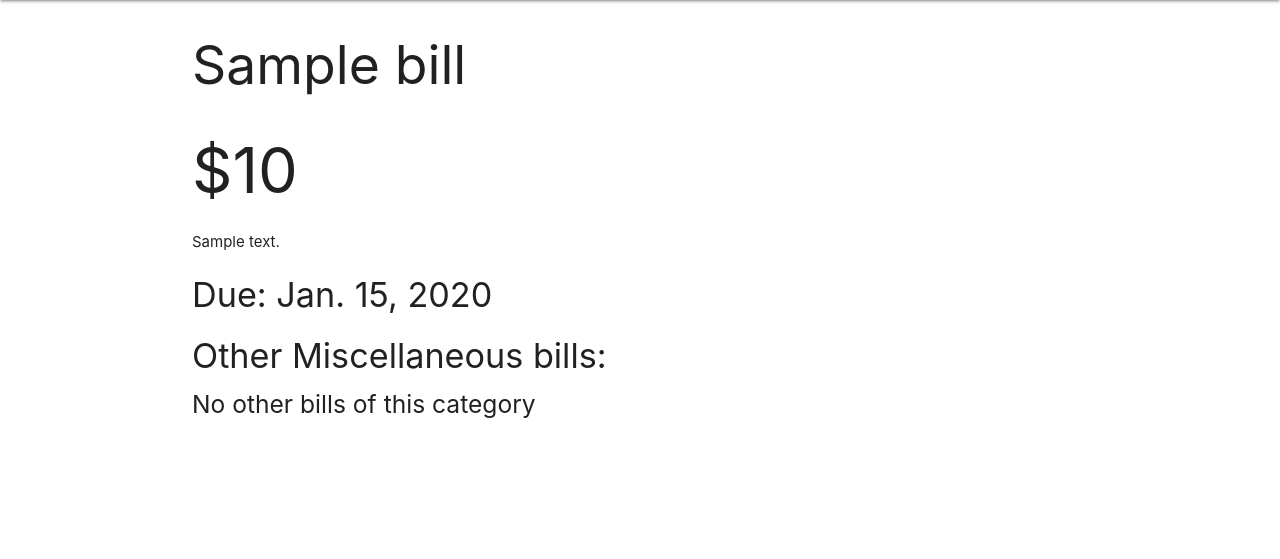
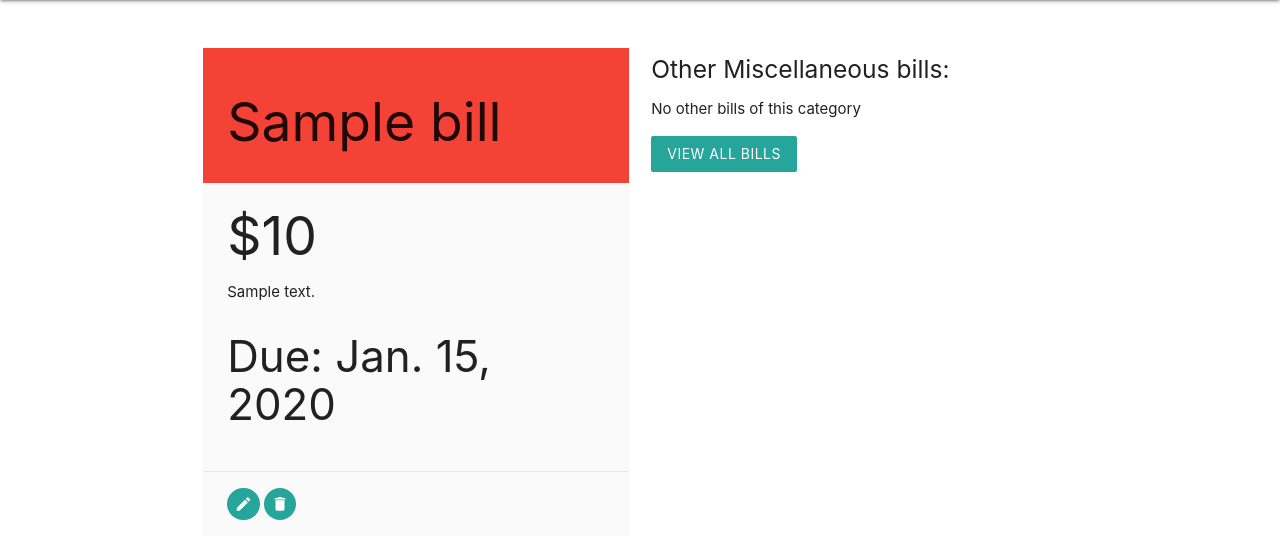
Before and after one commit to madeleinemarie/pygg, a Django app: page /bills/1 in a window 1280 px wide. Shown: the part 64-623 px from the top of the page. Run offline with Django 3.2, Linux system fonts and the light colour scheme; tables that the repository leaves empty hold one stand-in row (values such as "Sample post").

Commit message:
Bills Detail View, Category Colors, UI updates

```diff
--- a/main_app/static/css/style.css
+++ b/main_app/static/css/style.css
@@ -1,3 +1,7 @@
+main {
+    margin-top: 40px;
+}
+
 #user-panel {
     min-height: 13rem;
 }
@@ -9,8 +13,18 @@
     background-size: 85%;
 }
 
-.test {
-    border: 1px solid red;
+td#category-color {
+    width: 5px;
+    background-color: lightsalmon;
+    padding: 0;
+}
+
+.card-header {
+    padding: 10px 24px;
+}
+
+h2.details-amount {
+    margin: 0 0 15px 0 !important;
 }
 
 @media (max-width:992px) {
--- /dev/null
+++ b/main_app/static/js/main.js
@@ -0,0 +1,10 @@
+document.addEventListener('DOMContentLoaded', function() {
+    $('td:contains("Miscellaneous")').closest('tr').css('background-color','lightsalmon');
+    $('td:contains("Mortgage")').closest('tr').css('background-color','hotpink');
+    $('td:contains("Rent")').closest('tr').css('background-color','orangered');
+    $('td:contains("Entertainment")').closest('tr').css('background-color','darkkhaki');
+    $('td:contains("Utilities")').closest('tr').css('background-color','mediumpurple');
+    $('td:contains("Insurance")').closest('tr').css('background-color','mediumaquamarine');
+    $('td:contains("Credit Cards")').closest('tr').css('background-color','steelblue');
+    $('td:contains("Loans")').closest('tr').css('background-color','gainsboro');
+});
--- a/main_app/templates/base.html
+++ b/main_app/templates/base.html
@@ -9,8 +9,10 @@
     <link href="https://fonts.googleapis.com/icon?family=Material+Icons" rel="stylesheet">
     <link rel="stylesheet" type="text/css" href="{% static 'css/style.css' %}">
     <link rel="stylesheet" href="https://cdnjs.cloudflare.com/ajax/libs/materialize/1.0.0/css/materialize.min.css">
+    <script src="https://code.jquery.com/jquery-3.5.1.min.js" integrity="sha256-9/aliU8dGd2tb6OSsuzixeV4y/faTqgFtohetphbbj0=" crossorigin="anonymous"></script>
     <script defer src="https://cdnjs.cloudflare.com/ajax/libs/materialize/1.0.0/js/materialize.min.js"></script>
     <script defer src="https://cdnjs.cloudflare.com/ajax/libs/Chart.js/2.9.3/Chart.min.js"></script>
+    <script src="{% static 'js/main.js' %}"></script>
     <title>Pygg</title>
 </head>
 
@@ -49,7 +51,8 @@
                     <p>Lorem ipsum dolor sit amet, consectetur adipiscing elit, sed do eiusmod tempor incididunt ut labore et dolore magna aliqua.</p>
                 </div>
                 <div class="col s12 l3 right-align" id="user-panel-budget">
-                    <p>Your monthly budget is:<br>${{ user.userinfo.budget }}</p>
+                    <p>Your monthly budget is:</p>
+                    <h2 class="details-amount">${{ user.userinfo.budget }}</h2>
                     <a href="{% url 'budget_update' %}">Update Budget</a>
                 </div>
             </div>
--- a/main_app/templates/main_app/bill_detail.html
+++ b/main_app/templates/main_app/bill_detail.html
@@ -1,17 +1,52 @@
 {% extends 'base.html' %}
 {% block content %}
+<div class="row">
+    <div class="col s12 l6">
+        <div class="card grey lighten-5 z-depth-0">
+            <div class='card-header red' id="category-color">
                 <h2>{{ object.name }}</h2>
-    <h1>${{ object.amount }}</h1>
+            </div>
+            <div class="card-content">
+                <h2 class="details-amount">${{ object.amount }}</h2>
                 <p>{{ object.description }}</p>
-    <h4>Due: {{ object.dueDate }}</h4>
-    <h4>Other {{ object.get_category_display }} bills:</h4>
+                <h3>Due: {{ object.dueDate }}</3p>
+            </div>
+            <div class="card-action">
+                <a href="{% url 'bills_update' bill.id %}" class="waves-effect waves-light btn-small btn-floating  z-depth-0""><i class=" tiny material-icons left">create</i>Edit</a>
+                <a href="{% url 'bills_delete' bill.id %}" class="waves-effect waves-light btn-small btn-floating  z-depth-0""><i class=" tiny material-icons left">delete</i>Delete</a>
+            </div>
+        </div>
+    </div>
+    <div class="col s12 l6">
+        <h5>Other {{ object.get_category_display }} bills:</h5>
         {% if same_category.count %}
+        <table class="striped bill-table">
+            <thead>
+                <tr>
+                    <th></th>
+                    <th>Name</th>
+                    <th>Due Date</th>
+                    <th>Amount</th>
+                </tr>
+            </thead>
+            <tbody>
                 {% for category_bill in same_category|slice:":5" %}
-            <li>
-                <a href="{% url 'bill_detail' category_bill.id %}">{{ category_bill.name }}</a>
-            </li>
+                <tr>
+                    <td id="category-color" data-category="{{ bill.get_category_display }}"></td>
+                    <td>{{ category_bill.name }}</td>
+                    <td>{{ category_bill.dueDate }}</td>
+                    <td>{{ category_bill.amount }}</td>
+                    <td class="right-align">
+                        <a href="{% url 'bill_detail' category_bill.id %}" class="white waves-effect waves-light btn-small btn-floating z-depth-0"><i class="tiny material-icons left black-text">keyboard_arrow_right</i>Bill Details</a>
+                </tr>
                 {% endfor %}
+            </tbody>
+        </table>
         {% else %}
-        <h5>No other bills of this category</h5>
+        <p>No other bills of this category</p>
         {% endif %}
+        <a href="{% url 'bills' %}"" class=" waves-effect waves-light btn z-depth-0">View All Bills</a>
+    </div>
+</div>
+
 {% endblock %}
```
Also changed, not shown: main_app/templates/dashboard.html (+13 -14 lines). Lines whose indentation alone changed are shown as unchanged.
